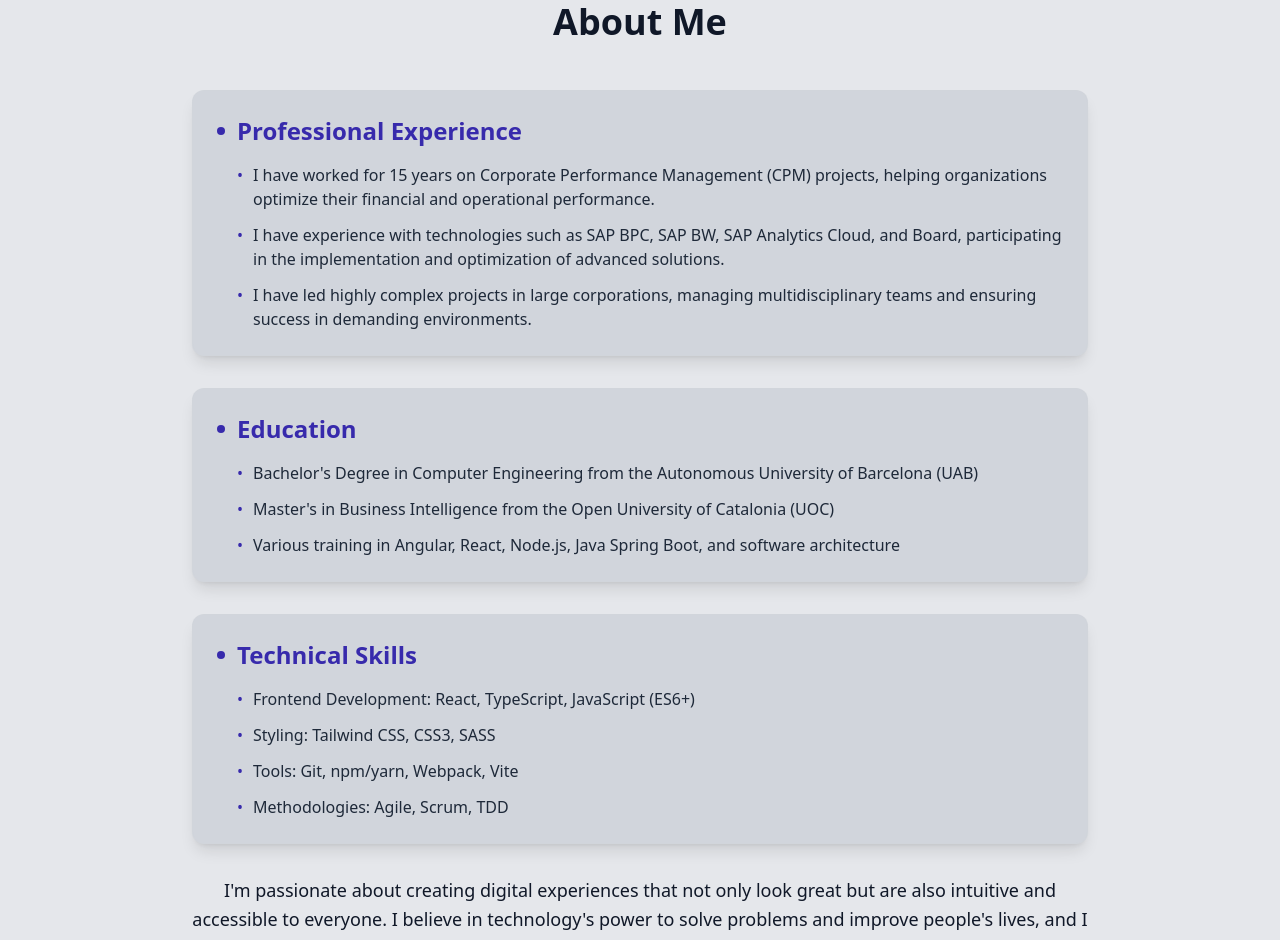
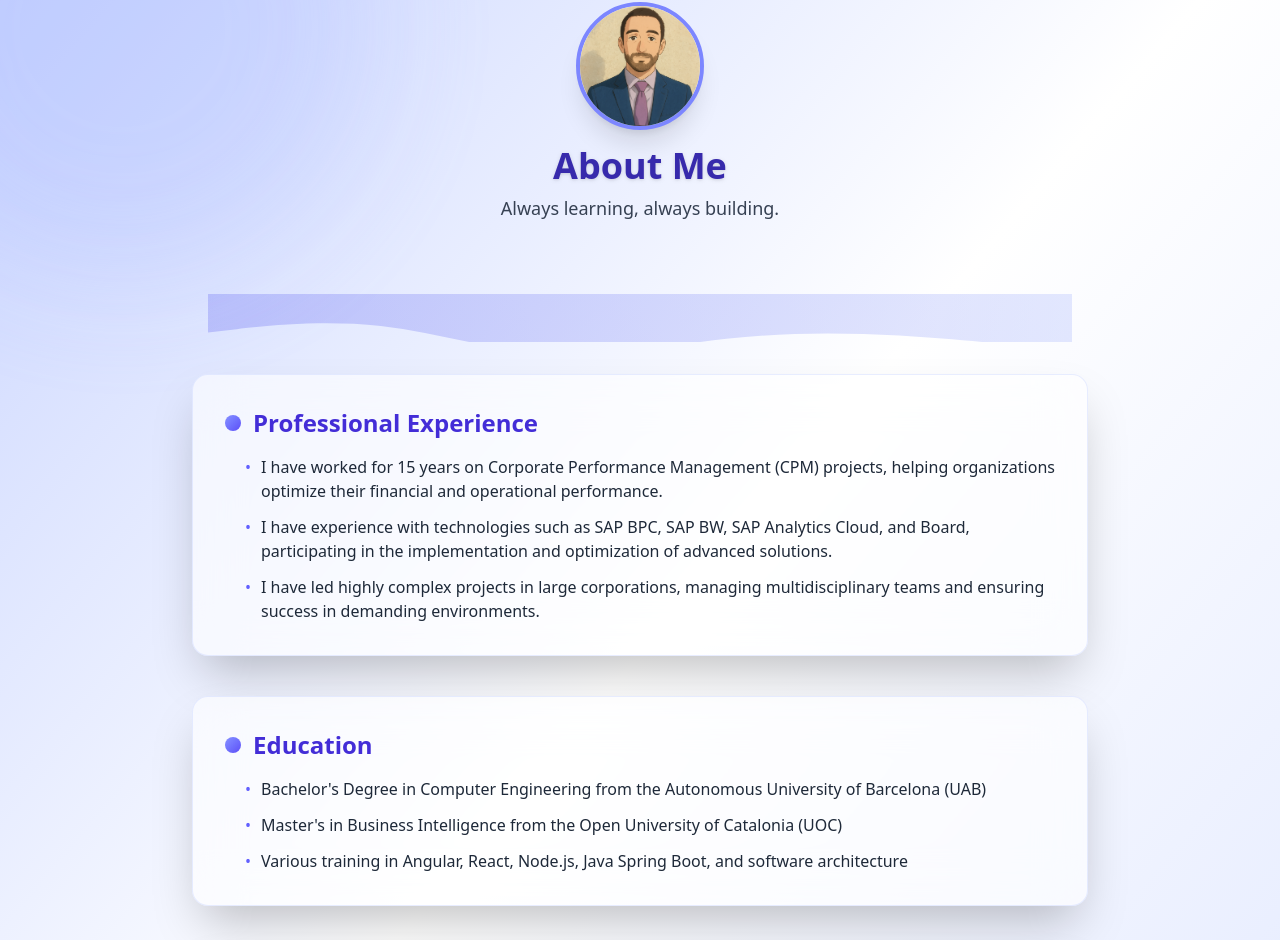
Before and after one commit to MrClit/MrClit.github.io, a React (Vite) app: page /#/about in a window 1280 px wide. Shown: the part 158-1098 px from the top of the page. Built offline with nearby package versions, Linux system fonts and the light colour scheme.

Commit message:
about updates and navbar enhancments

```diff
--- a/src/i18n/locales/ca.json
+++ b/src/i18n/locales/ca.json
@@ -25,6 +25,7 @@
   },
   "about": {
     "title": "Sobre mi",
+    "subtitle": "Sempre aprenent, sempre construint.",
     "sections": [
       {
         "title": "Experiència Professional",
@@ -52,7 +53,8 @@
         ]
       }
     ],
-    "summary": "M'apassiona crear experiències digitals que no només es vegin bé, sinó que també siguin intuïtives i accessibles per a tothom. Crec en el poder de la tecnologia per resoldre problemes i millorar la vida de les persones, i m'esforço per escriure codi net, mantenible i ben documentat. El meu enfocament combina l'excel·lència tècnica amb el disseny centrat en l'usuari per oferir solucions digitals significatives."
+    "summary": "M'apassiona crear experiències digitals que no només es vegin bé, sinó que també siguin intuïtives i accessibles per a tothom. Crec en el poder de la tecnologia per resoldre problemes i millorar la vida de les persones, i m'esforço per escriure codi net, mantenible i ben documentat. El meu enfocament combina l'excel·lència tècnica amb el disseny centrat en l'usuari per oferir solucions digitals significatives.",
+    "contactCta": "Contacta'm"
   },
   "suspense": {
     "loading": "Carregant..."
--- a/src/i18n/locales/en.json
+++ b/src/i18n/locales/en.json
@@ -25,6 +25,7 @@
   },
   "about": {
     "title": "About Me",
+    "subtitle": "Always learning, always building.",
     "sections": [
       {
         "title": "Professional Experience",
@@ -52,7 +53,8 @@
         ]
       }
     ],
-    "summary": "I'm passionate about creating digital experiences that not only look great but are also intuitive and accessible to everyone. I believe in technology's power to solve problems and improve people's lives, and I strive to write clean, maintainable, and well-documented code. My approach combines technical excellence with user-centered design to deliver meaningful digital solutions."
+    "summary": "I'm passionate about creating digital experiences that not only look great but are also intuitive and accessible to everyone. I believe in technology's power to solve problems and improve people's lives, and I strive to write clean, maintainable, and well-documented code. My approach combines technical excellence with user-centered design to deliver meaningful digital solutions.",
+    "contactCta": "Contact me"
   },
   "suspense": {
     "loading": "Loading..."
--- a/src/i18n/locales/es.json
+++ b/src/i18n/locales/es.json
@@ -25,6 +25,7 @@
   },
   "about": {
     "title": "Sobre mí",
+    "subtitle": "Siempre aprendiendo, siempre construyendo.",
     "sections": [
       {
         "title": "Experiencia Profesional",
@@ -52,7 +53,8 @@
         ]
       }
     ],
-    "summary": "Me apasiona crear experiencias digitales que no solo se vean bien, sino que también sean intuitivas y accesibles para todos. Creo en el poder de la tecnología para resolver problemas y mejorar la vida de las personas, y me esfuerzo por escribir código limpio, mantenible y bien documentado. Mi enfoque combina la excelencia técnica con el diseño centrado en el usuario para ofrecer soluciones digitales significativas."
+    "summary": "Me apasiona crear experiencias digitales que no solo se vean bien, sino que también sean intuitivas y accesibles para todos. Creo en el poder de la tecnología para resolver problemas y mejorar la vida de las personas, y me esfuerzo por escribir código limpio, mantenible y bien documentado. Mi enfoque combina la excelencia técnica con el diseño centrado en el usuario para ofrecer soluciones digitales significativas.",
+    "contactCta": "Contáctame"
   },
   "suspense": {
     "loading": "Cargando..."
--- a/src/pages/About.tsx
+++ b/src/pages/About.tsx
@@ -1,57 +1,99 @@
-import { motion } from "framer-motion";
-import { useTranslation } from "react-i18next";
+import { motion } from 'framer-motion';
+import { useTranslation } from 'react-i18next';
 
 const About: React.FC = () => {
   const { t } = useTranslation();
-  const aboutSections = t('about.sections', { returnObjects: true }) as Array<{ title: string, content: string[] }>;
+  const aboutSections = t('about.sections', { returnObjects: true }) as Array<{
+    title: string;
+    content: string[];
+  }>;
 
   return (
-    <div className="min-h-screen bg-gray-200 dark:bg-gray-700 py-24 px-4 sm:px-6 lg:px-8">
-      <div className="mx-auto max-w-4xl">
+    <div className="relative min-h-screen py-24 px-4 sm:px-6 lg:px-8 overflow-x-hidden bg-gradient-to-br from-indigo-200 via-white to-indigo-100 dark:from-gray-900 dark:via-gray-800 dark:to-indigo-900">
+      {/* Fondo decorativo animado */}
+      <motion.div
+        className="absolute -top-32 -left-32 w-[500px] h-[500px] rounded-full bg-indigo-300/30 dark:bg-indigo-900/30 blur-3xl z-0 animate-pulse"
+        animate={{ scale: [1, 1.1, 1] }}
+        transition={{ repeat: Infinity, duration: 6, ease: 'easeInOut' }}
+      />
+      {/* Hero con avatar y nombre */}
+      <div className="relative z-10 flex flex-col items-center mb-16">
+        <motion.img
+          src="/avatar-face.jpeg"
+          alt="Avatar"
+          className="w-32 h-32 rounded-full shadow-xl border-4 border-indigo-400 dark:border-indigo-600 mb-4 bg-white object-cover"
+          initial={{ opacity: 0, scale: 0.8 }}
+          animate={{ opacity: 1, scale: 1 }}
+          transition={{ duration: 0.7 }}
+        />
         <motion.h1
-          className="text-4xl font-bold text-center mb-12"
+          className="text-4xl font-extrabold text-indigo-800 dark:text-indigo-300 text-center mb-2 drop-shadow"
           initial={{ opacity: 0, y: -20 }}
           animate={{ opacity: 1, y: 0 }}
-          transition={{ duration: 0.5 }}
+          transition={{ duration: 0.7, delay: 0.2 }}
         >
           {t('about.title')}
         </motion.h1>
-        <div className="space-y-8">
+        <motion.p
+          className="text-lg text-gray-700 dark:text-gray-300 text-center mb-2"
+          initial={{ opacity: 0, y: 10 }}
+          animate={{ opacity: 1, y: 0 }}
+          transition={{ duration: 0.7, delay: 0.4 }}
+        >
+          {t('about.subtitle')}
+        </motion.p>
+      </div>
+      {/* Separador SVG decorativo */}
+      <svg
+        className="w-full h-12 mb-8"
+        viewBox="0 0 1440 80"
+        fill="none"
+        xmlns="http://www.w3.org/2000/svg"
+      >
+        <path
+          fill="url(#gradient)"
+          fillOpacity="0.3"
+          d="M0,64L48,58.7C96,53,192,43,288,53.3C384,64,480,96,576,101.3C672,107,768,85,864,74.7C960,64,1056,64,1152,69.3C1248,75,1344,85,1392,90.7L1440,96L1440,0L1392,0C1344,0,1248,0,1152,0C1056,0,960,0,864,0C768,0,672,0,576,0C480,0,384,0,288,0C192,0,96,0,48,0L0,0Z"
+        />
+        <defs>
+          <linearGradient
+            id="gradient"
+            x1="0"
+            y1="0"
+            x2="1440"
+            y2="0"
+            gradientUnits="userSpaceOnUse"
+          >
+            <stop stopColor="#6366f1" />
+            <stop offset="1" stopColor="#a5b4fc" />
+          </linearGradient>
+        </defs>
+      </svg>
+      {/* Secciones en cards glassmorphism */}
+      <div className="mx-auto max-w-4xl space-y-10 relative z-10">
         {aboutSections.map((section, index: number) => (
           <motion.div
             key={section.title}
-              className="
-                bg-gray-300 dark:bg-gray-800
-                backdrop-blur-sm rounded-xl p-6 shadow-lg
-                border border-gray-300/50 hover:border-indigo-300/50
-                dark:border-gray-700/50 dark:hover:border-indigo-500/50
-                transition-all duration-300"
-              initial={{ opacity: 0, y: 20 }}
-              animate={{ opacity: 1, y: 0 }}
-              whileHover={{ scale: 1.02 }}
-              transition={{
-                delay: index * 0.1,
-                duration: 0.5,
-                type: 'spring',
-                stiffness: 100
-              }}
+            className="bg-white/60 dark:bg-gray-800/70 backdrop-blur-xl rounded-2xl p-8 shadow-2xl border border-indigo-200/40 dark:border-indigo-700/40 hover:scale-[1.025] transition-all duration-500 group"
+            initial={{ opacity: 0, y: 40 }}
+            whileInView={{ opacity: 1, y: 0 }}
+            viewport={{ once: true }}
+            transition={{ delay: index * 0.1, duration: 0.7, type: 'spring', stiffness: 80 }}
+            whileHover={{ scale: 1.03, boxShadow: '0 8px 32px 0 rgba(99,102,241,0.15)' }}
           >
-              <h2 className="text-2xl font-semibold mb-4 text-indigo-800 dark:text-indigo-400 flex items-center">
-                <span className="w-2 h-2 rounded-full bg-indigo-800 dark:bg-indigo-400 mr-3"></span>
+            <h2 className="text-2xl font-bold mb-4 text-indigo-700 dark:text-indigo-300 flex items-center gap-3">
+              <span className="inline-block w-4 h-4 rounded-full bg-gradient-to-br from-indigo-400 to-indigo-600 dark:from-indigo-500 dark:to-indigo-300 animate-pulse"></span>
               {section.title}
             </h2>
             <ul className="space-y-3 pl-5">
               {section.content.map((item: string, i: number) => (
                 <motion.li
                   key={i}
-                    className="text-gray-800 dark:text-gray-300 relative pl-4 before:content-['•'] before:absolute before:left-0 before:text-indigo-800 dark:before:text-indigo-400"
+                  className="text-gray-800 dark:text-gray-200 relative pl-4 before:content-['•'] before:absolute before:left-0 before:text-indigo-500 dark:before:text-indigo-300"
                   initial={{ opacity: 0, x: -10 }}
-                    animate={{ opacity: 1, x: 0 }}
-                    transition={{
-                      delay: 0.3 + (i * 0.1),
-                      type: 'spring',
-                      stiffness: 100
-                    }}
+                  whileInView={{ opacity: 1, x: 0 }}
+                  viewport={{ once: true }}
+                  transition={{ delay: 0.2 + i * 0.08, type: 'spring', stiffness: 100 }}
                 >
                   {item}
                 </motion.li>
@@ -60,21 +102,21 @@ const About: React.FC = () => {
           </motion.div>
         ))}
       </div>
+      {/* Call to action final */}
       <motion.div
+        className="mt-16 flex justify-center z-10 relative"
         initial={{ opacity: 0, y: 20 }}
-          animate={{ opacity: 1, y: 0 }}
-          transition={{
-            delay: 0.5,
-            duration: 0.5,
-            type: 'spring',
-            stiffness: 100
-          }}
+        whileInView={{ opacity: 1, y: 0 }}
+        viewport={{ once: true }}
+        transition={{ delay: 0.5, duration: 0.7, type: 'spring', stiffness: 100 }}
       >
-          <p className="mt-8 text-center text-lg leading-relaxed">
-            {t('about.summary')}
-          </p>
+        <a
+          href="mailto:victor.sales83@gmail.com"
+          className="inline-block px-8 py-3 rounded-full bg-indigo-600 text-white font-semibold shadow-lg hover:bg-indigo-700 transition-colors text-lg"
+        >
+          {t('about.contactCta', 'Contáctame')}
+        </a>
       </motion.div>
-      </div>
     </div>
   );
 };
```
Also changed, not shown: src/components/NavBar.tsx (+35 -27 lines), src/components/ProjectCard.tsx (+7 -7 lines), public/avatar-face.jpeg (added), 1 other file (tests, documents, lock files or other folders). Lines whose indentation alone changed are shown as unchanged.
